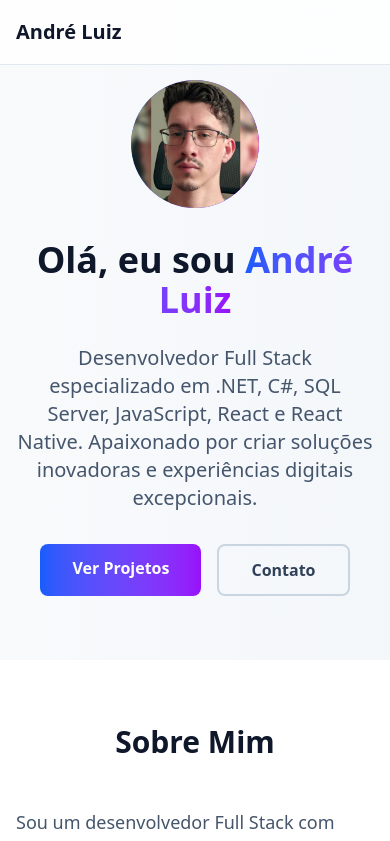
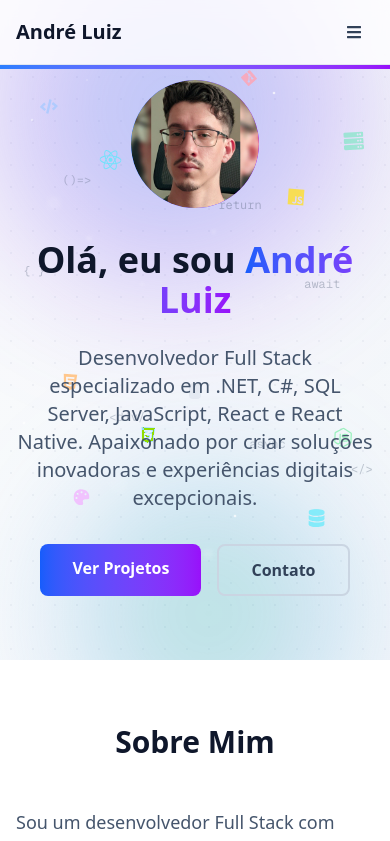
Before and after one commit to Sullivan18/Portfolio, a Next.js app: page / in a window 390 px wide. Shown: the top 841 px of the page. Built offline with nearby package versions, Linux system fonts and the light colour scheme.

Commit message:
feat: implementar navbar interativa com indicador de progresso de scroll, melhorando a navegação e a experiência do usuário em dispositivos móveis e desktop

```diff
--- a/src/app/page.tsx
+++ b/src/app/page.tsx
@@ -1,9 +1,9 @@
 "use client";
 
 import Image from "next/image";
-import { FaGithub, FaLinkedin, FaEnvelope, FaCode, FaPalette, FaDatabase, FaServer, FaTimes, FaExternalLinkAlt, FaReact, FaNodeJs, FaPython, FaHtml5, FaCss3Alt, FaJs, FaGitAlt, FaArrowLeft } from "react-icons/fa";
+import { FaGithub, FaLinkedin, FaEnvelope, FaCode, FaPalette, FaDatabase, FaServer, FaTimes, FaExternalLinkAlt, FaReact, FaNodeJs, FaPython, FaHtml5, FaCss3Alt, FaJs, FaGitAlt, FaArrowLeft, FaBars } from "react-icons/fa";
 import type { IconType } from "react-icons";
-import { motion, AnimatePresence, useReducedMotion, useDragControls } from "framer-motion";
+import { motion, AnimatePresence, useReducedMotion, useDragControls, useScroll, useSpring } from "framer-motion";
 import type { PanInfo } from "framer-motion";
 import { useState, useEffect, useRef, useMemo, memo } from "react";
 
@@ -25,9 +25,9 @@ type Skill = {
 };
 
 // Fundo criativo e animado para o Hero (com z-index controlado)
-const HeroBackground = ({ isMobile, prefersReducedMotion }: { isMobile: boolean; prefersReducedMotion: boolean }) => {
-  // Em mobile ou quando o usuário prefere menos movimento, não renderizamos o fundo animado
-  if (isMobile || prefersReducedMotion) {
+// Ativo também em mobile (mantém respeito a prefersReducedMotion)
+const HeroBackground = ({ isMobile: _isMobile, prefersReducedMotion }: { isMobile: boolean; prefersReducedMotion: boolean }) => {
+  if (prefersReducedMotion) {
     return null;
   }
   const bokehDots: Array<{ x: string; y: string; size: number; delay: number }> = [
@@ -866,6 +866,101 @@ export default function Home() {
   });
   AnimatedText.displayName = "AnimatedText";
 
+  // Navbar interativa
+  const InteractiveNavbar = () => {
+    const { scrollYProgress } = useScroll();
+    const scaleX = useSpring(scrollYProgress, { stiffness: 180, damping: 30, mass: 0.4 });
+    const [open, setOpen] = useState(false);
+    const sections = [
+      { text: "Início", href: "#home" },
+      { text: "Sobre", href: "#about" },
+      { text: "Projetos", href: "#projects" },
+      { text: "Experiência", href: "#experience" },
+      { text: "Contato", href: "#contact" }
+    ];
+
+    useEffect(() => {
+      const onResize = () => {
+        if (window.innerWidth >= 768) setOpen(false);
+      };
+      window.addEventListener('resize', onResize);
+      return () => window.removeEventListener('resize', onResize);
+    }, []);
+
+    return (
+      <nav className="fixed top-0 w-full z-50">
+        {/* Barra de fundo */}
+        <div className="bg-white/80 dark:bg-slate-900/80 backdrop-blur-sm border-b border-slate-200 dark:border-slate-700">
+          <div className="max-w-6xl mx-auto px-4 sm:px-6 lg:px-8">
+            <div className="flex justify-between items-center h-16">
+              <a href="#home" className="text-xl font-bold text-slate-900 dark:text-white">André Luiz</a>
+              {/* Desktop */}
+              <div className="hidden md:flex items-center gap-6">
+                {sections.map((item) => (
+                  <a
+                    key={item.text}
+                    href={item.href}
+                    className="text-slate-600 dark:text-slate-300 hover:text-slate-900 dark:hover:text-white transition-colors relative"
+                  >
+                    <span>{item.text}</span>
+                    <span className="absolute -bottom-1 left-0 h-0.5 w-0 bg-blue-500 transition-all duration-300 group-hover:w-full" />
+                  </a>
+                ))}
+                <a
+                  href="https://github.com/Sullivan18"
+                  className="inline-flex items-center gap-2 px-3 py-1.5 rounded-md bg-slate-900 text-white dark:bg-slate-700 hover:bg-slate-800 dark:hover:bg-slate-600 transition-colors"
+                >
+                  <FaGithub />
+                  <span className="hidden sm:inline">GitHub</span>
+                </a>
+              </div>
+              {/* Mobile */}
+              <button
+                className="md:hidden inline-flex items-center justify-center h-10 w-10 rounded-md text-slate-700 dark:text-slate-200 hover:bg-slate-100 dark:hover:bg-slate-800"
+                onClick={() => setOpen((v) => !v)}
+                aria-label="Abrir navegação"
+              >
+                <FaBars />
+              </button>
+            </div>
+          </div>
+        </div>
+        {/* Indicador de progresso de scroll */}
+        <motion.div style={{ scaleX }} className="origin-left h-1 bg-gradient-to-r from-blue-500 to-purple-600" />
+
+        {/* Drawer Mobile */}
+        <AnimatePresence>
+          {open && (
+            <motion.div
+              initial={{ y: -20, opacity: 0 }}
+              animate={{ y: 0, opacity: 1 }}
+              exit={{ y: -10, opacity: 0 }}
+              transition={{ duration: 0.2 }}
+              className="md:hidden bg-white/95 dark:bg-slate-900/95 backdrop-blur-sm border-b border-slate-200 dark:border-slate-700"
+            >
+              <div className="max-w-6xl mx-auto px-4 py-3 space-y-1">
+                {sections.map((item) => (
+                  <a
+                    key={item.text}
+                    href={item.href}
+                    onClick={() => setOpen(false)}
+                    className="block px-3 py-2 rounded-md text-slate-700 dark:text-slate-200 hover:bg-slate-100 dark:hover:bg-slate-800"
+                  >
+                    {item.text}
+                  </a>
+                ))}
+                <div className="pt-2 flex gap-3">
+                  <a href="mailto:andre.sullivan18@hotmail.com" className="text-slate-700 dark:text-slate-200 hover:underline">Email</a>
+                  <a href="https://www.linkedin.com/in/andré-luiz-081432275/" className="text-slate-700 dark:text-slate-200 hover:underline">LinkedIn</a>
+                </div>
+              </div>
+            </motion.div>
+          )}
+        </AnimatePresence>
+      </nav>
+    );
+  };
+
   // Função para determinar a altura do container baseada no projeto
   const getImageContainerHeight = () => {
     // Altura flexível para todos os projetos, permitindo que as imagens se ajustem naturalmente
@@ -980,57 +1075,8 @@ export default function Home() {
 
   return (
     <div className="min-h-screen bg-gradient-to-br from-slate-50 to-slate-100 dark:from-slate-900 dark:to-slate-800">
-      {/* Header/Navigation */}
-      <motion.nav
-        initial={{ y: -100, opacity: 0 }}
-        animate={{ y: 0, opacity: 1 }}
-        transition={{ duration: 0.6, ease: "easeOut" }}
-        className="fixed top-0 w-full bg-white/80 dark:bg-slate-900/80 backdrop-blur-sm z-50 border-b border-slate-200 dark:border-slate-700"
-      >
-        <div className="max-w-6xl mx-auto px-4 sm:px-6 lg:px-8">
-          <div className="flex justify-between items-center h-16">
-            <motion.div
-              className="text-xl font-bold text-slate-900 dark:text-white"
-              whileHover={{ scale: 1.05, rotate: 2 }}
-              whileTap={{ scale: 0.95, rotate: -2 }}
-              transition={{ duration: 0.2 }}
-            >
-              André Luiz
-            </motion.div>
-            <div className="hidden md:flex space-x-8">
-              {[
-                { text: "Início", href: "#home" },
-                { text: "Sobre", href: "#about" },
-                { text: "Projetos", href: "#projects" },
-                { text: "Experiência", href: "#experience" },
-                { text: "Contato", href: "#contact" }
-              ].map((item, index) => (
-                <motion.a
-                  key={item.text}
-                  href={item.href}
-                  className="text-slate-600 dark:text-slate-300 hover:text-slate-900 dark:hover:text-white transition-colors relative overflow-hidden"
-                  whileHover={{
-                    scale: 1.1,
-                    y: -2,
-                    color: "#3b82f6"
-                  }}
-                  whileTap={{ scale: 0.9 }}
-                  initial={{ opacity: 0, y: -20 }}
-                  animate={{ opacity: 1, y: 0 }}
-                  transition={{ delay: index * 0.1 }}
-                >
-                  <motion.span
-                    className="absolute bottom-0 left-0 w-0 h-0.5 bg-blue-500"
-                    whileHover={{ width: "100%" }}
-                    transition={{ duration: 0.3 }}
-                  />
-                  {item.text}
-                </motion.a>
-              ))}
-            </div>
-          </div>
-        </div>
-      </motion.nav>
+      {/* Header/Navigation – Interativa e Criativa */}
+      <InteractiveNavbar />
 
       {/* Hero Section */}
       <section id="home" className="relative overflow-hidden pt-20 pb-16 px-4 sm:px-6 lg:px-8">
```
